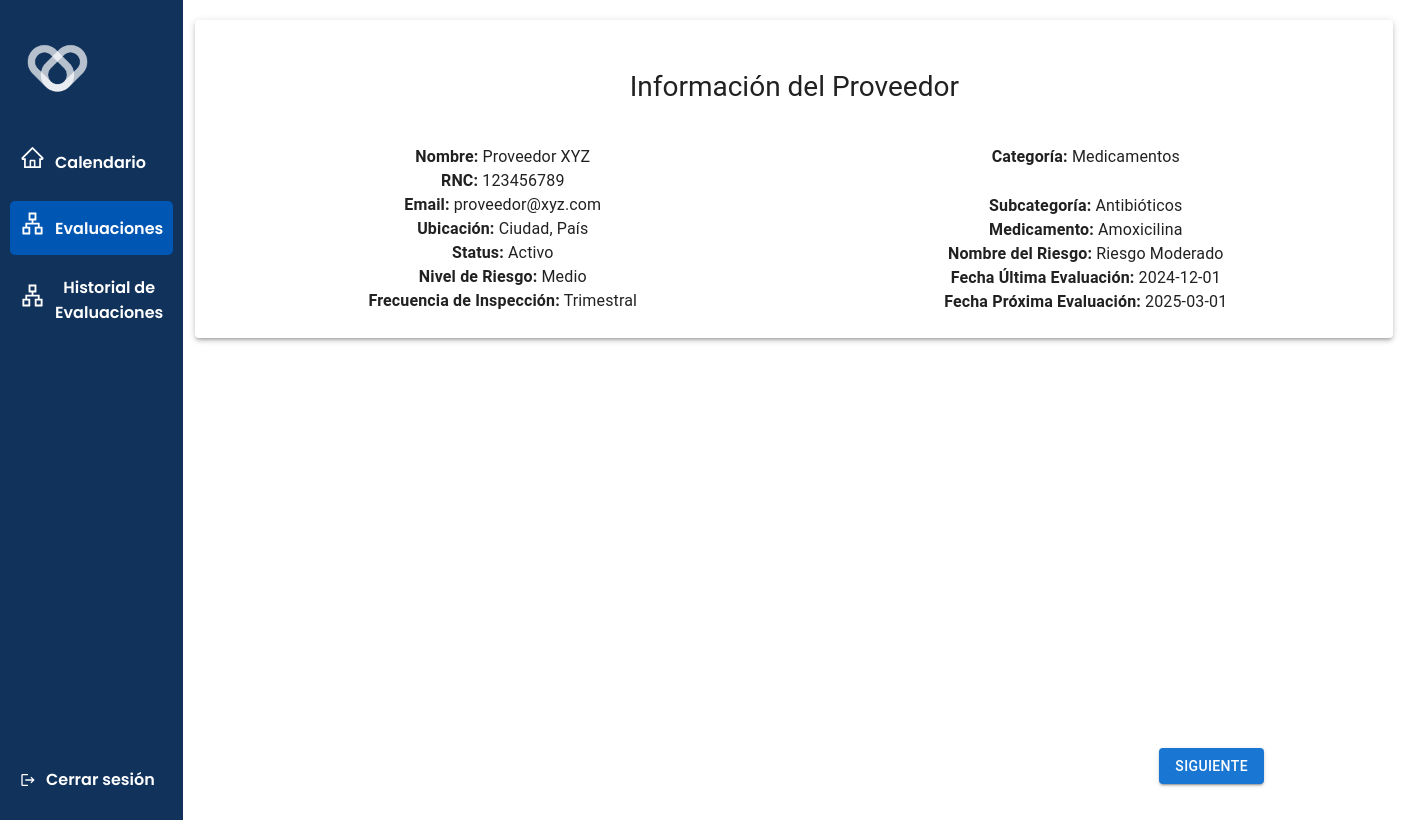
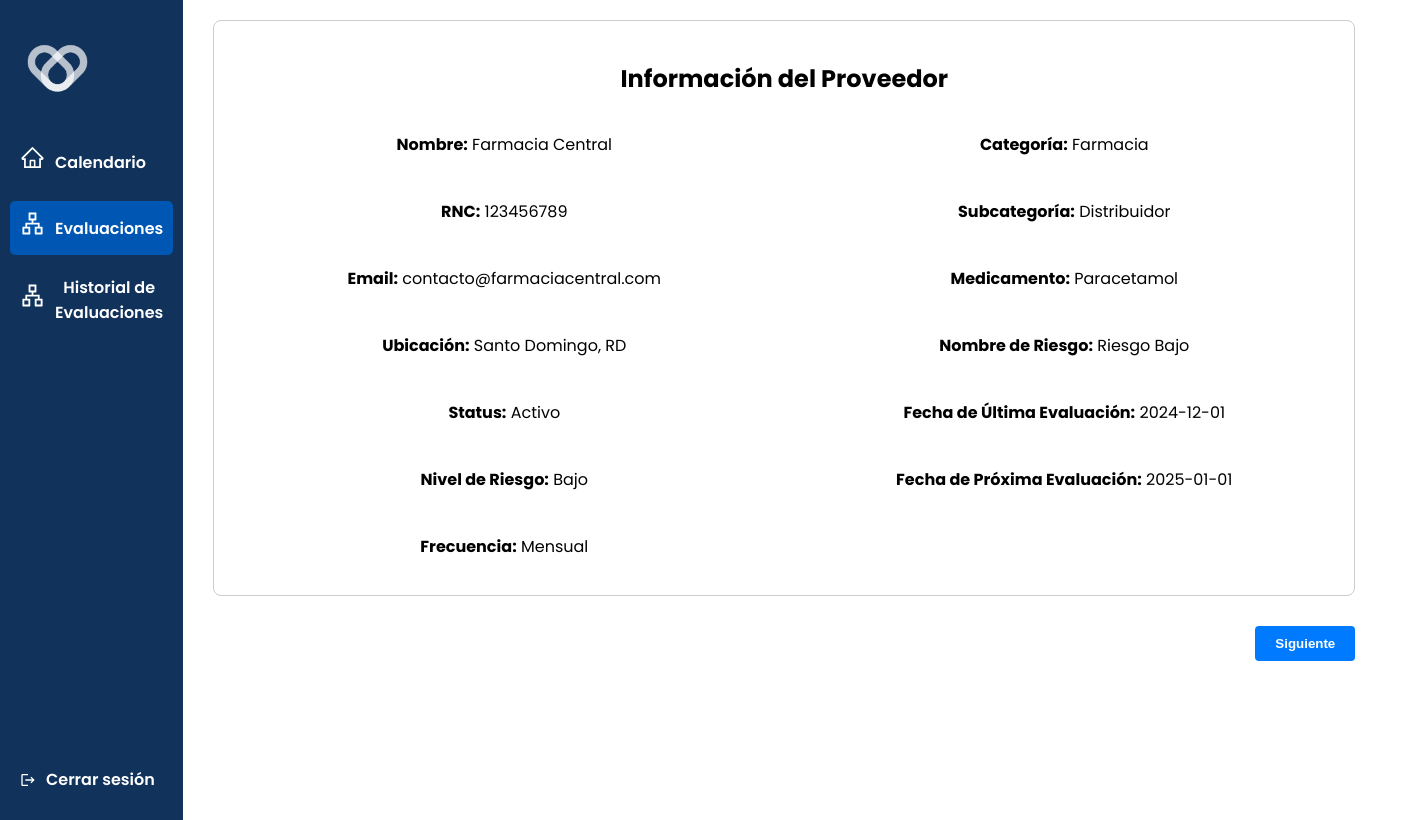
Before and after one commit to AshliCuevas/proyecto-final-desarrollo-web, a React (Create React App) app: page /EvaluacionesPage in a window 1280 px wide. Shown: the whole page, 1413 px wide, since content can reach past the window. Built offline with nearby package versions, Linux system fonts and the light colour scheme; the HTML template or start-up script is replaced by a standard one.

Commit message:
infoproveedor
v 2.0

```diff
--- a/src/componentes_front/InfoProveedor.js
+++ b/src/componentes_front/InfoProveedor.js
@@ -1,86 +1,104 @@
-import React from "react";
-import { Button, Box, Typography, Grid, Paper } from "@mui/material";
-import { width } from "@mui/system";
+import { shadows } from '@mui/system';
+import React, { useState, useEffect } from 'react';
 
 const styles = {
-  paper: {
-    padding: 3,
-    width: "1150px",
-    marginLeft: "-258px",
+  container: {
+    position: 'relative',
+    padding: '20px',
+    width: '1100px',
+    border: '1px solid #ccc',
+    borderRadius: '8px',
+    background: '#ffffff',
+    marginLeft: "-240px",
   },
   title: {
-    fontSize: "1.75rem",
-    marginBottom: "2.5rem",
-    marginTop: "1.5rem",
-    textAlign: "center",
-    justifyContent: "center",
-    marginLeft: "0",
+    marginBottom: '20px',
   },
-  nextButtonContainer: {
-    position: "absolute",
-    bottom: 16,
-    right: 16,
+  infoContainer: {
+    display: 'flex',
+    gap: '20px',
+  },
+  column: {
+    flex: 1,
+    display: 'flex',
+    flexDirection: 'column',
+    gap: '10px',
+  },
+  button: {
+    marginTop: '20px',
+    padding: '10px 20px',
+    backgroundColor: '#007BFF',
+    color: 'white',
+    border: 'none',
+    borderRadius: '4px',
+    cursor: 'pointer',
+    alignSelf: 'flex-end',
+  },
+  buttonContainer: {
+    display: 'flex',
+    justifyContent: 'flex-end',
+    marginTop: '10px',
   },
 };
 
 const InfoProveedor = ({ onNext }) => {
-  // Datos de prueba
-  const proveedor = {
-    nombre: "Proveedor XYZ",
-    rnc: "123456789",
-    email: "proveedor@xyz.com",
-    ubicacion: "Ciudad, País",
-    status_usuario: "Activo",
-    nivel_riesgo: "Medio",
-    frecuencia_inspeccion: "Trimestral",
-    categoria: "Medicamentos",
-    subcategoria: "Antibióticos",
-    medicamento: "Amoxicilina",
-    nombre_riesgo: "Riesgo Moderado",
-    fecha_ultima_evaluacion: "2024-12-01",
-    fecha_proxima_evaluacion: "2025-03-01",
-  };
+  const [proveedor, setProveedor] = useState(null);
+
+  // Simula un fetch con datos de prueba
+  useEffect(() => {
+    const datosPrueba = {
+      nombre: 'Farmacia Central',
+      rnc: '123456789',
+      email: 'contacto@farmaciacentral.com',
+      ubicacion: 'Santo Domingo, RD',
+      status: 'Activo',
+      nivel_riesgo: 'Bajo',
+      frecuencia: 'Mensual',
+      categoria: 'Farmacia',
+      subcategoria: 'Distribuidor',
+      medicamento: 'Paracetamol',
+      nombre_riesgo: 'Riesgo Bajo',
+      fecha_ultima_evaluacion: '2024-12-01',
+      fecha_proxima_evaluacion: '2025-01-01',
+    };
+    setProveedor(datosPrueba);
+  }, []);
+
+  if (!proveedor) return <p>Cargando información del proveedor...</p>;
 
   return (
-    <Paper elevation={3} sx={styles.paper}>
-      <Typography variant="h5" gutterBottom sx={styles.title}>
-        Información del Proveedor
-      </Typography>
-
-      <Grid container spacing={2}>
-        {/* Columna 1 */}
-        <Grid item xs={12} md={6}>
-          <Typography variant="body1"><strong>Nombre:</strong> {proveedor.nombre}</Typography>
-          <Typography variant="body1"><strong>RNC:</strong> {proveedor.rnc}</Typography>
-          <Typography variant="body1"><strong>Email:</strong> {proveedor.email}</Typography>
-          <Typography variant="body1"><strong>Ubicación:</strong> {proveedor.ubicacion}</Typography>
-          <Typography variant="body1"><strong>Status:</strong> {proveedor.status_usuario}</Typography>
-          <Typography variant="body1"><strong>Nivel de Riesgo:</strong> {proveedor.nivel_riesgo}</Typography>
-          <Typography variant="body1"><strong>Frecuencia de Inspección:</strong> {proveedor.frecuencia_inspeccion}</Typography>
-        </Grid>
-
-        {/* Columna 2 */}
-        <Grid item xs={12} md={6}>
-          <Typography variant="body1"><strong>Categoría:</strong> {proveedor.categoria}</Typography><br/>
-          <Typography variant="body1"><strong>Subcategoría:</strong> {proveedor.subcategoria}</Typography>
-          <Typography variant="body1"><strong>Medicamento:</strong> {proveedor.medicamento}</Typography>
-          <Typography variant="body1"><strong>Nombre del Riesgo:</strong> {proveedor.nombre_riesgo}</Typography>
-          <Typography variant="body1"><strong>Fecha Última Evaluación:</strong> {proveedor.fecha_ultima_evaluacion}</Typography>
-          <Typography variant="body1"><strong>Fecha Próxima Evaluación:</strong> {proveedor.fecha_proxima_evaluacion}</Typography>
-        </Grid>
-      </Grid>
-
-      {/* Botón Siguiente */}
-      <Box sx={styles.nextButtonContainer}>
-        <Button
-          variant="contained"
-          color="primary"
+    <div>
+      <div style={styles.container}>
+        <h2 style={styles.title}>Información del Proveedor</h2>
+        <div style={styles.infoContainer}>
+          <div style={styles.column}>
+            <p><strong>Nombre:</strong> {proveedor.nombre}</p>
+            <p><strong>RNC:</strong> {proveedor.rnc}</p>
+            <p><strong>Email:</strong> {proveedor.email}</p>
+            <p><strong>Ubicación:</strong> {proveedor.ubicacion}</p>
+            <p><strong>Status:</strong> {proveedor.status}</p>
+            <p><strong>Nivel de Riesgo:</strong> {proveedor.nivel_riesgo}</p>
+            <p><strong>Frecuencia:</strong> {proveedor.frecuencia}</p>
+          </div>
+          <div style={styles.column}>
+            <p><strong>Categoría:</strong> {proveedor.categoria}</p>
+            <p><strong>Subcategoría:</strong> {proveedor.subcategoria}</p>
+            <p><strong>Medicamento:</strong> {proveedor.medicamento}</p>
+            <p><strong>Nombre de Riesgo:</strong> {proveedor.nombre_riesgo}</p>
+            <p><strong>Fecha de Última Evaluación:</strong> {proveedor.fecha_ultima_evaluacion}</p>
+            <p><strong>Fecha de Próxima Evaluación:</strong> {proveedor.fecha_proxima_evaluacion}</p>
+          </div>
+        </div>
+      </div>
+      <div style={styles.buttonContainer}>
+        <button
           onClick={onNext}
+          style={styles.button}
         >
           Siguiente
-        </Button>
-      </Box>
-    </Paper>
+        </button>
+      </div>
+    </div>
   );
 };
 
```
